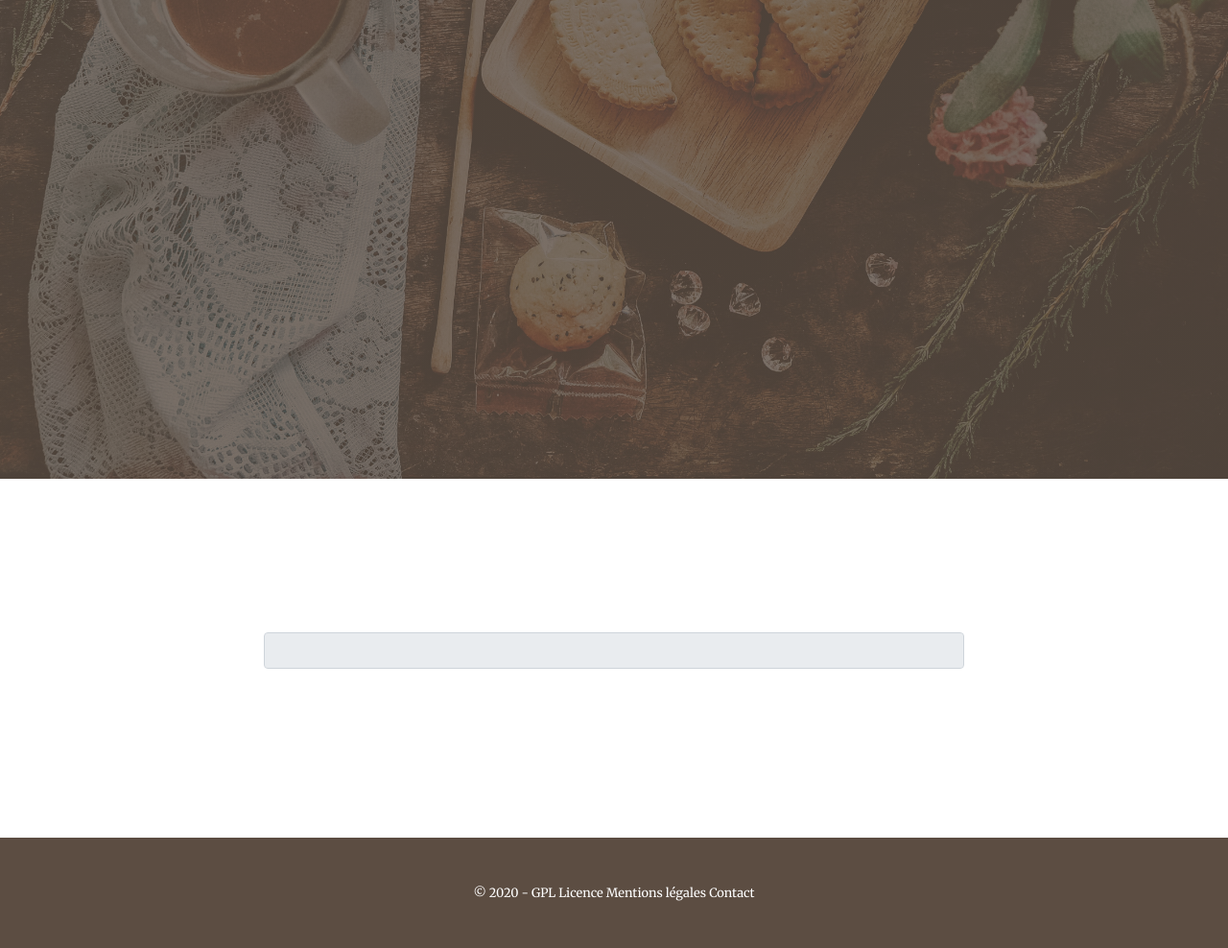
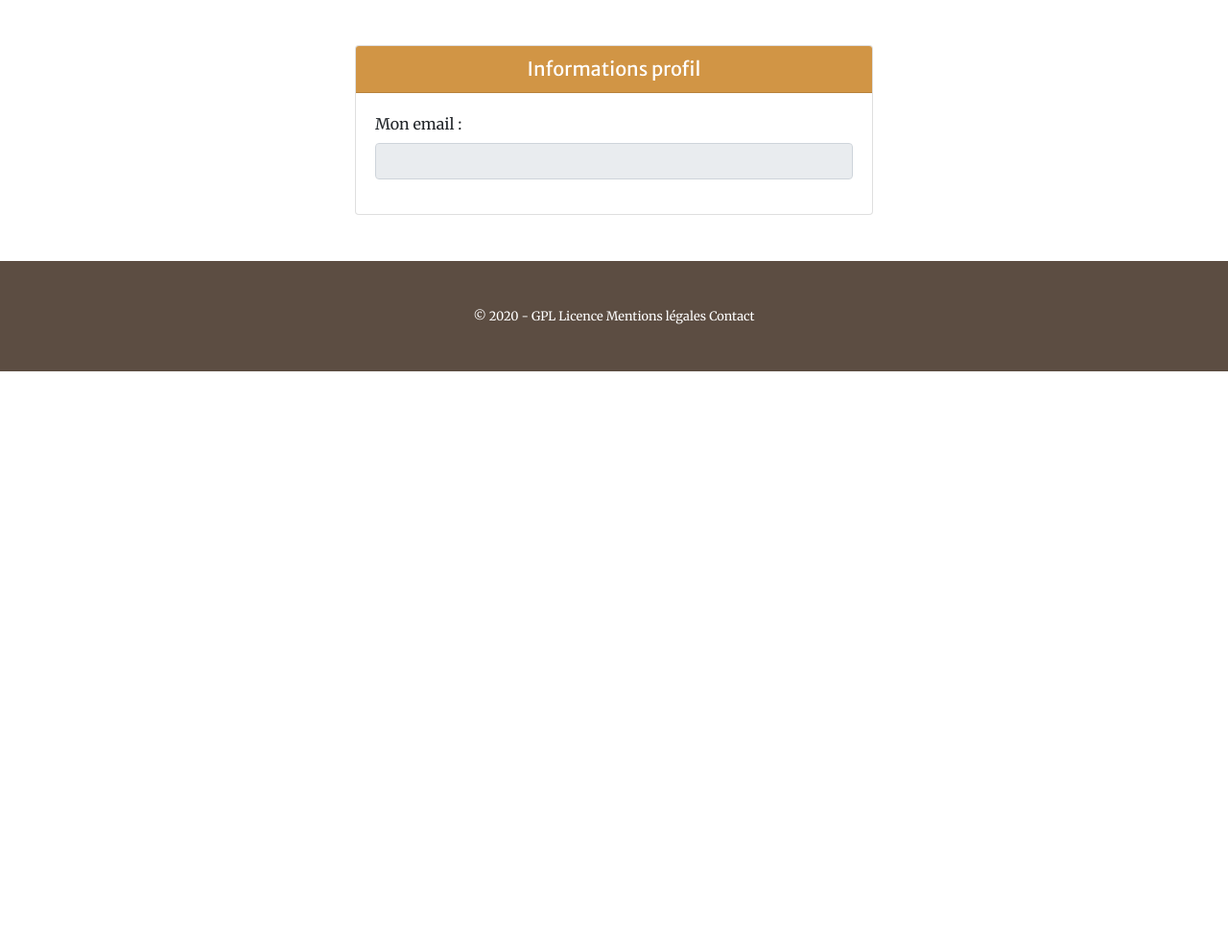
Before and after one commit to Nastyflav/app_purbeurre_V0.1, a Django app: page /authentication/profil/ in a window 1280 px wide. Shown: the part 301-1289 px from the top of the page at 96% size. After the commit the page ends 688 px from the top, so only its background shows below. Run offline with Django 3.2, Linux system fonts and the light colour scheme; some libraries are stand-ins or nearby versions.

Commit message:
The account page is done

```diff
--- a/app_purbeurre/authentication/templates/registration/user_profile.html
+++ b/app_purbeurre/authentication/templates/registration/user_profile.html
@@ -4,37 +4,38 @@
 
 {% block content %}
 
-<!-- Masthead-->
-<header class="masthead">
+<header style="height: 300px;width:100%; background: linear-gradient(to bottom, rgba(92, 77, 66, 0.8) 0%, rgba(92, 77, 66, 0.8) 100%), url('{% static 'img/profile_img.jpg' %}'); background-size: cover;">
     <div class="container h-100">
       <div class="row h-100 align-items-center justify-content-center text-center">
-            <div class="col-lg-8 align-self-baseline">
-                <p class="text-white-75 font-weight-light mb-5">
+        <div class="col-lg-12 align-self-center">
+          <h3 class="text-white text-uppercase" style="padding-left: 10px; padding-right: 10px; word-break: break-all; ">
           {% if user.first_name != "" %}
             {{ user.first_name }}
           {% else %}
             Mon Compte
           {% endif %}
-                </p>
+      		</span></h3>
         </div>
       </div>
     </div>
 </header>
 
-<!-- About section-->
-<section class="page-section bg-primary" id="about">
-    <div class="container">
-        <div class="row justify-content-center">
-            <div class="col-lg-8 text-center">
+<section class="container mt-5 mb-5">
+    <div class="row align-items-center justify-content-center text-center">
+        <div class="col-lg-6 col-md-10 col-sm-12 align-self-center">
+            <div class="card">
+                <h5 class="card-header text-white">Informations profil</h5>
+                <div class="card-body">
                     <form method="POST">
-                    <div class="text-white-75 font-weight-light mb-5">
-                        <label for="mail_username">Votre email :</label>
+                        <div class="form-group text-left">
+                            <label for="mail_user">Mon email :</label>
                             <input type="email" class="form-control" placeholder="{{ user.email }}" disabled>
                         </div>
                     </form>
                 </div>
             </div>
         </div>
+    </div>
 </section>
 
 {% endblock %}
--- a/app_purbeurre/templates/terms.html
+++ b/app_purbeurre/templates/terms.html
@@ -17,7 +17,7 @@
                                                                 target="_blank">Django</a> et hébergé par <a href="https://www.heroku.com/"
                                                                 target="_blank">Heroku</a></p>
                 <p class="text-white-75 font-weight-light mb-5">Crédits images : <a href="https://www.pixar.com/" target="_blank">Pixar</a></p>
-                <p class="text-white-75 font-weight-light mb-5">Crédits photos : <a href="https://unsplash.com/@kawin" target="_blank">Kawin Harasai</a></p>
+                <p class="text-white-75 font-weight-light mb-5">Crédits photos : <a href="https://unsplash.com/@kawin" target="_blank">Kawin Harasai</a> / <a href="https://unsplash.com/@olenka_kotyk" target="_blank">Olenka Kotyk</a></p>
             </div>
         </div>
     </div>
```
Lines whose indentation alone changed are shown as unchanged.
